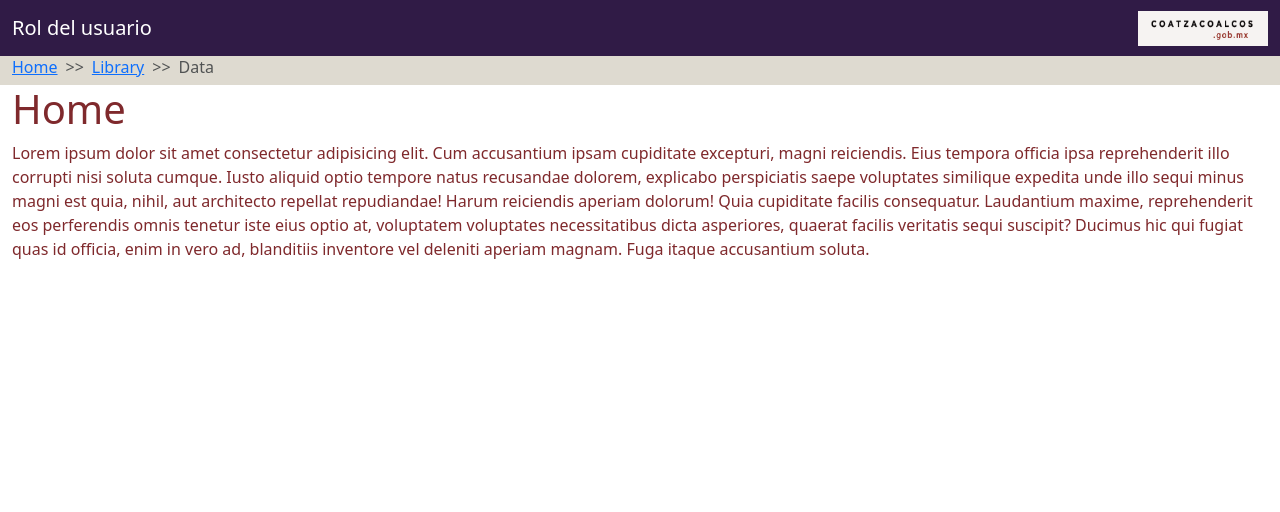
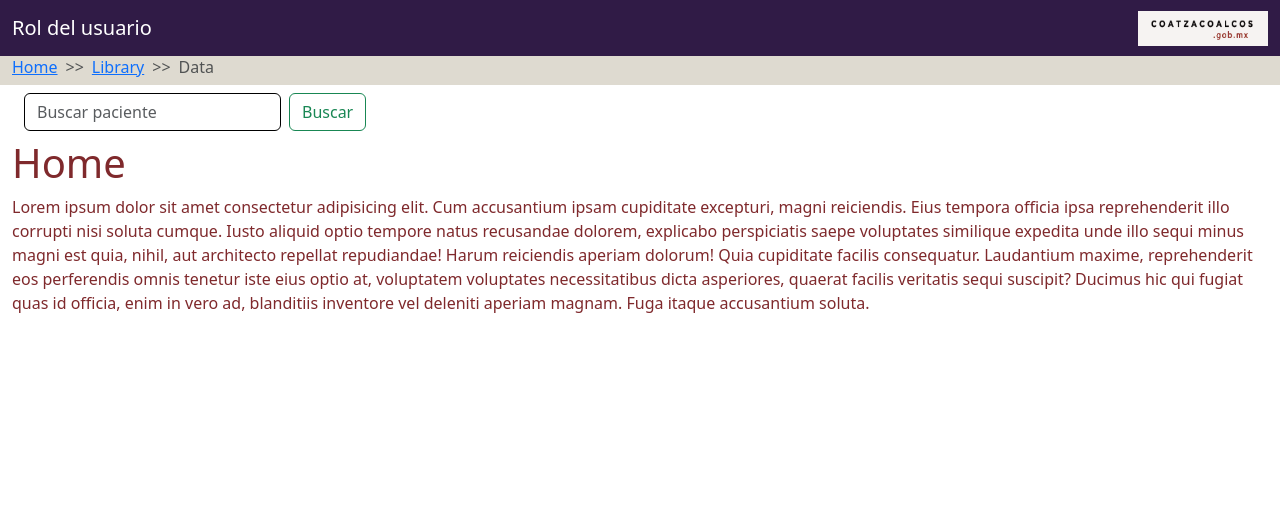
Before and after one commit to Carrerin1957/DMSP-CitasMedicas, a Django app: page / in a window 1280 px wide. Shown: the top 512 px of the page. Run offline with Django 4.2, Linux system fonts and the light colour scheme; some libraries are stand-ins or nearby versions.

Commit message:
buscador

```diff
--- a/task/templates/home.html
+++ b/task/templates/home.html
@@ -2,6 +2,16 @@
 
 
 {% block content %}
+
+<nav class="navbar navbar-light ">
+    <div class="container-fluid">
+      <form class="d-flex">
+        <input class="form-control me-2" type="search" placeholder="Buscar paciente" aria-label="Search" style="border: 1px solid #000;">
+        <button class="btn btn-outline-success" type="submit">Buscar</button>
+      </form>
+    </div>
+  </nav>
+
 <h1>Home</h1>
 
 <p>Lorem ipsum dolor sit amet consectetur adipisicing elit. Cum accusantium ipsam cupiditate excepturi, magni reiciendis. Eius tempora officia ipsa reprehenderit illo corrupti nisi soluta cumque. Iusto aliquid optio tempore natus recusandae dolorem, explicabo perspiciatis saepe voluptates similique expedita unde illo sequi minus magni est quia, nihil, aut architecto repellat repudiandae! Harum reiciendis aperiam dolorum! Quia cupiditate facilis consequatur. Laudantium maxime, reprehenderit eos perferendis omnis tenetur iste eius optio at, voluptatem voluptates necessitatibus dicta asperiores, quaerat facilis veritatis sequi suscipit? Ducimus hic qui fugiat quas id officia, enim in vero ad, blanditiis inventore vel deleniti aperiam magnam. Fuga itaque accusantium soluta.</p>
```
